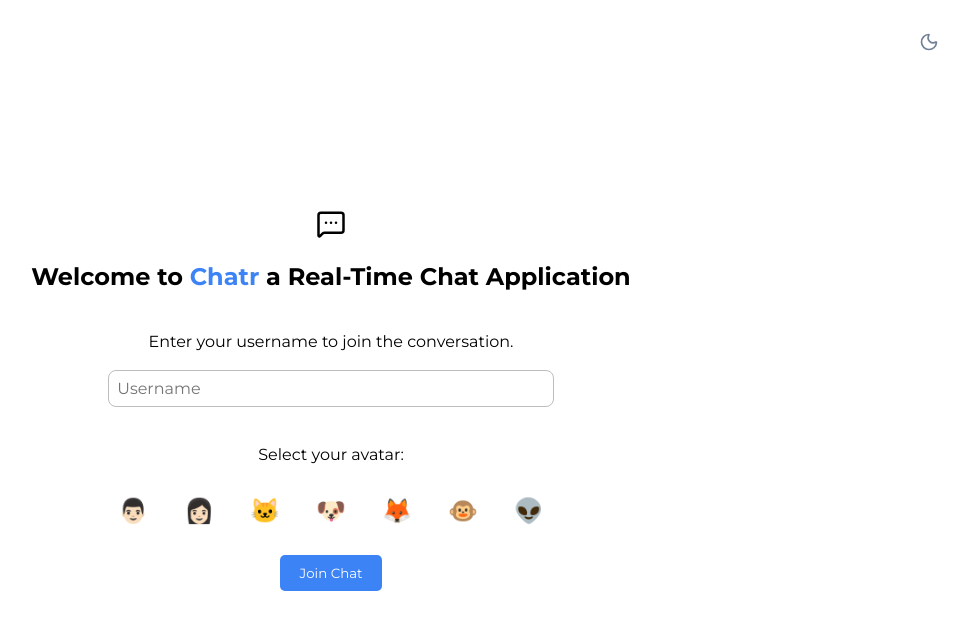
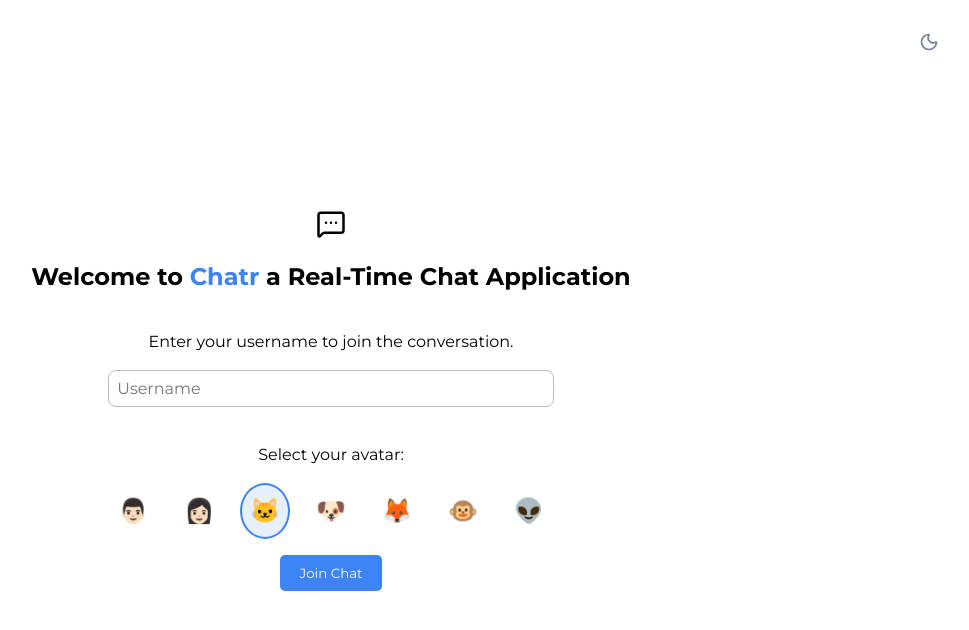
Before and after one commit to Gayatri3012/Chatr-Real-time-chat-app, a React (Create React App) app in the folder frontend/: page / in a window 1280 px wide. Shown: the top 630 px of the page, without its empty margins (309-1278 px from the left). Built offline with nearby package versions, Linux system fonts and the light colour scheme.

Commit message:
Chnage default avatar

```diff
--- a/frontend/src/Components/WelcomeUser.js
+++ b/frontend/src/Components/WelcomeUser.js
@@ -9,7 +9,7 @@ import { toast } from "react-toastify";
 const WelcomeUser = () => {
 
     const [input, setInput] = useState('');
-    const [selectedAvatar, setSelectedAvatar] = useState('🧑‍💻');
+    const [selectedAvatar, setSelectedAvatar] = useState('🐱');
     const [error, setError] = useState('');
     const [loading, setLoading] = useState(false);
 
```
